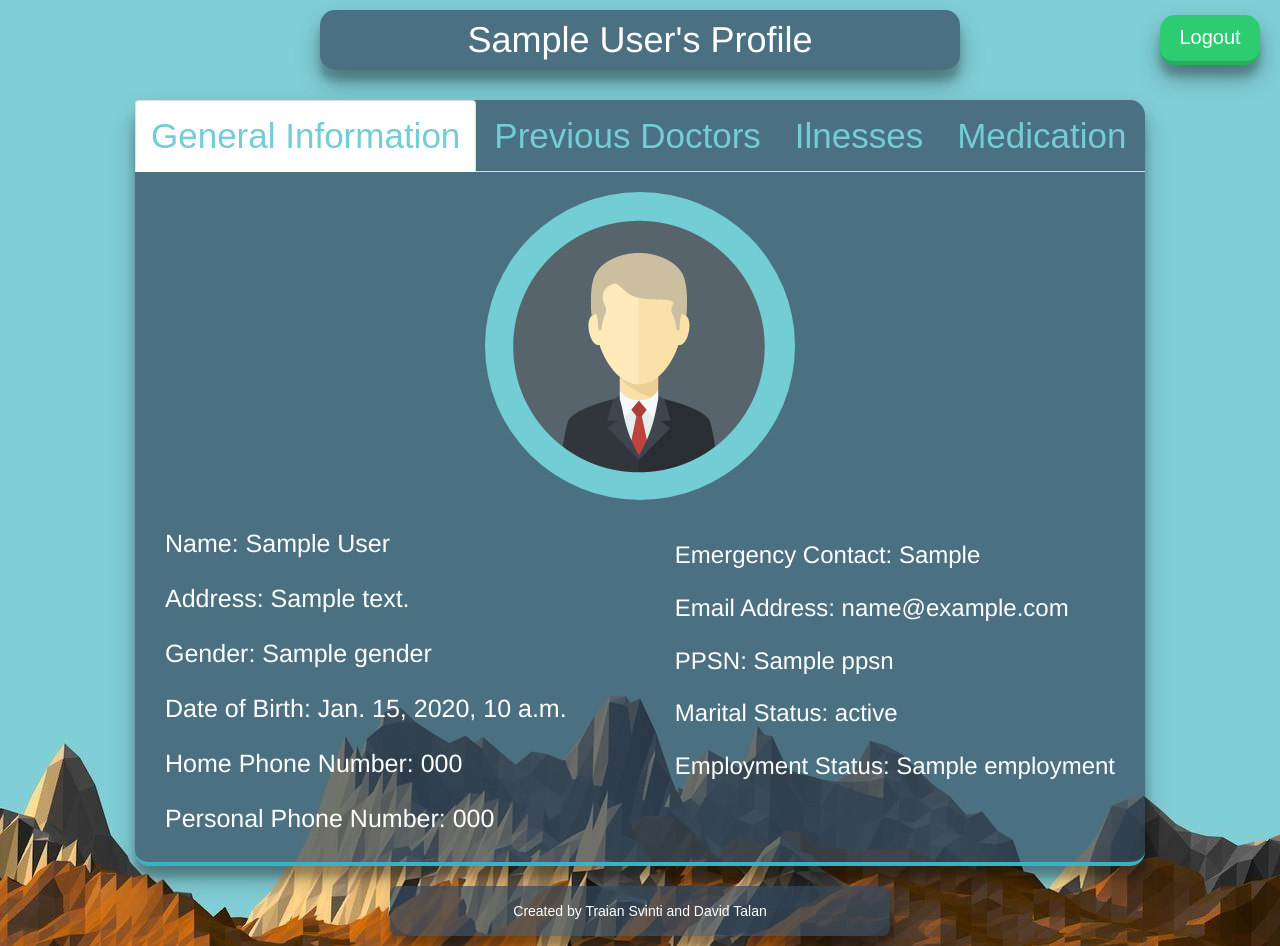
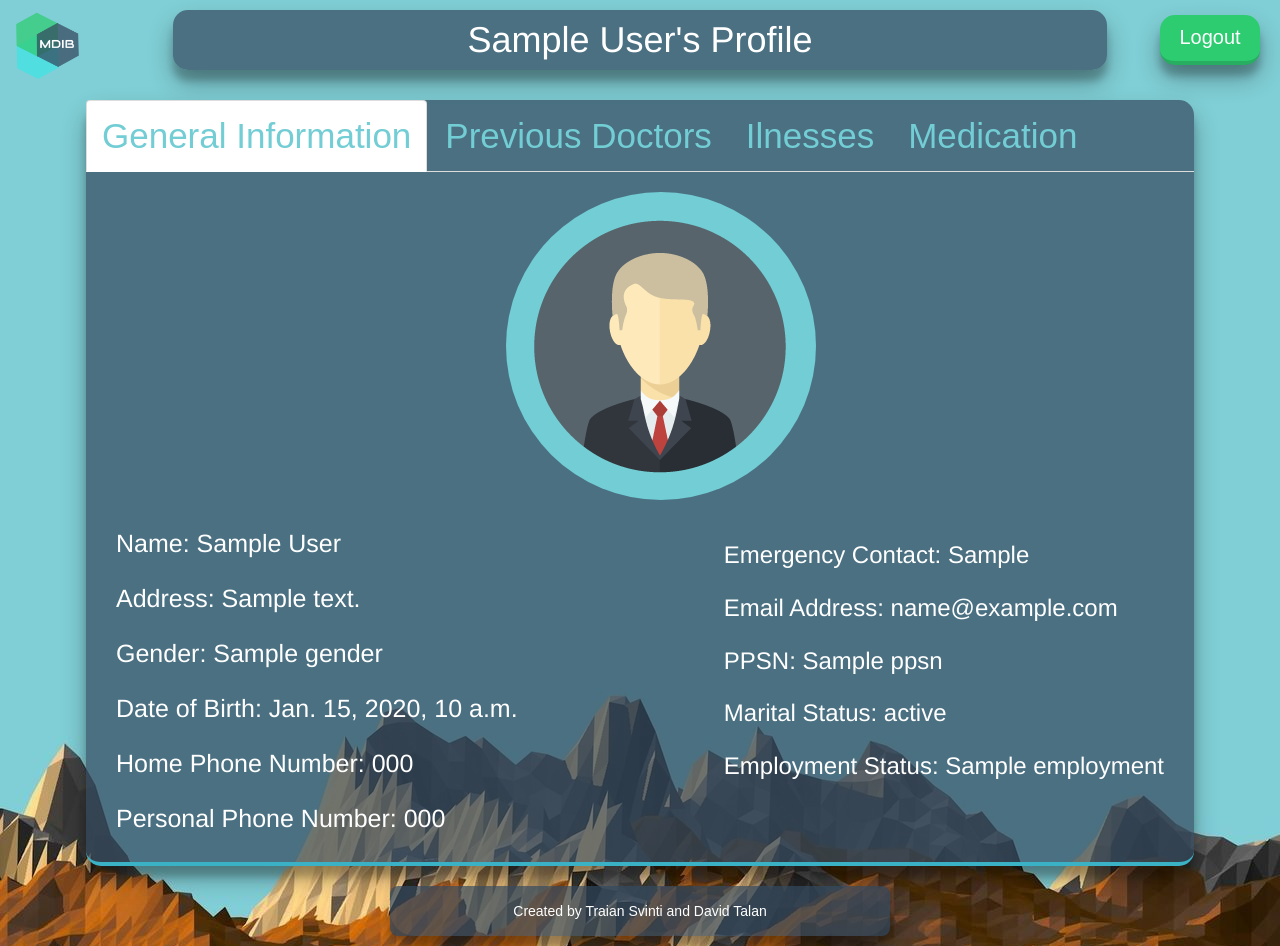
Before and after one commit to svintit/Healthcare-Record-Application-Implementing-Blockchain, a Django app: template code/medicalDatabase/personalInfo/templates/personalInfo/details.html in a window 1280 px wide. Run offline with Django 3.2, Linux system fonts and the light colour scheme; the template is opened without the code that fills it: most values are stand-ins (such as "Sample title", 1, 10 or a date in 2020); some libraries are stand-ins or nearby versions.

Commit message:
Final Prototype, system failure averted

```diff
--- a/code/medicalDatabase/medicalDatabase/getUrl.py
+++ /dev/null
@@ -1,5 +0,0 @@
-import requests
-
-class getUrl():
-	result = requests.get('http://127.0.0.1:9984/api/v1/transactions/d9971cb8074e6d3e7a71b95dbdace0466a6d8f9759e583d1911c619f55a62e18')
-	print(result.text)
--- a/code/medicalDatabase/personalInfo/static/personalInfo/main.css
+++ b/code/medicalDatabase/personalInfo/static/personalInfo/main.css
@@ -49,7 +49,7 @@ body {
 }
 
 .patientcontainer {
-    width: 1010px;
+    width: 1108px;
     height: auto;
     text-align: left;
     background-color: rgba(52,73,94,0.7);
@@ -142,6 +142,7 @@ input[type=password] {
    margin: 5px;
    text-align: center;
    font-family: sans-serif;
+   color: white;
    background-color: rgba(0, 0, 0, 0.5);
    border-width: 0px;
 }
@@ -205,7 +206,7 @@ p {
 
 .center {
     margin: auto;
-    width: 50%;
+    width: 73%;
     padding: 10px;
 }
 
--- a/code/medicalDatabase/personalInfo/templates/personalInfo/details.html
+++ b/code/medicalDatabase/personalInfo/templates/personalInfo/details.html
@@ -18,7 +18,8 @@
 	</head>
 	<body>
 		<header>
-			<h1 class="center" style="color: #fff; margin-top: 10px;"> {{ profile.fullName }}'s Profile </h1>
+			<img style="height: 70px; width: 70px; margin-top:10px; margin-left:10px;" src="../../static/personalInfo/MDIBlogo.png"/>
+			<h1 class="center" style="color: #fff; margin-top: -70px;"> {{ profile.fullName }}'s Profile </h1>
 		</header>
 
 		<button onclick = "location.href = 'http://127.0.0.1:8000/accounts/logout/';" class = "logoutbtn z-depth-3"> Logout </button>
@@ -35,7 +36,7 @@
 			<div class="tab-content">
 			    <div id="home" class="tab-pane fade in active">
 
-			    	<div class="photocontainer" style = "margin-left: 350px; margin-top:20px">
+			    	<div class="photocontainer" style = "margin-left: 420px; margin-top:20px">
 						<img style="border-radius: 50%;" src="../../static/personalInfo/man.png"/>
 					</div>
 
--- a/code/medicalDatabase/personalInfo/templates/personalInfo/index.html
+++ b/code/medicalDatabase/personalInfo/templates/personalInfo/index.html
@@ -14,7 +14,7 @@
 
 	<body>
 		<header>
-			<h1> Medical Database Login</h1>
+			<h1> Medical Database </h1>
 		</header>
 
 			<div class="infoContainer z-depth-3">
--- a/code/medicalDatabase/personalInfo/templates/registration/login.html
+++ b/code/medicalDatabase/personalInfo/templates/registration/login.html
@@ -14,7 +14,8 @@
 
 	<body>
 		<header>
-			<h1 style="font-size: 20px"> Medical Database Implementing Blockchain <img style="height: 70px; width: 70px;" src="../../static/personalInfo/MDIBlogo.png"/> </h1>
+			<img style="height: 70px; width: 70px; margin-top:10px; margin-left:10px;" src="../../static/personalInfo/MDIBlogo.png"/>
+			<h1 style="font-size: 35px; margin-top: -70px;"> Medical Database Login</h1>
 		</header>
 
 		<div class="container z-depth-3">
--- a/code/medicalDatabase/personalInfo/views.py
+++ b/code/medicalDatabase/personalInfo/views.py
@@ -2,7 +2,6 @@ from django.shortcuts import render, get_object_or_404
 from django.contrib.auth.decorators import login_required
 from django.contrib.auth import logout
 from django.template.response import TemplateResponse
-from .models import UserProfile
 from django.core import serializers
 from django.http import JsonResponse
 
--- a/code/medicalDatabase/userprofile/models.py
+++ b/code/medicalDatabase/userprofile/models.py
@@ -1,6 +1,5 @@
 from djongo import models
 from django.db.models.signals import post_save
-from djongo.models import forms
 from django.contrib.auth.models import User
 
 class UserProfile(models.Model):
```
Also changed, not shown: code/medicalDatabase/personalInfo/models.py (deleted, +0 -17 lines), code/medicalDatabase/medicalDatabase/settings.py (line endings or trailing spaces), code/medicalDatabase/personalInfo/migrations/0001_initial.py (deleted), code/medicalDatabase/personalInfo/migrations/0002_auto_20180307_2133.py (deleted), code/medicalDatabase/personalInfo/migrations/__init__.py (deleted), code/medicalDatabase/userprofile/migrations/0001_initial.py, code/medicalDatabase/userprofile/migrations/0002_auto_20180307_2133.py (deleted), code/medicalDatabase/userprofile/migrations/0003_auto_20180307_2351.py (deleted), code/medicalDatabase/userprofile/migrations/0004_auto_20180307_2351.py (deleted), code/medicalDatabase/userprofile/migrations/0005_auto_20180308_0007.py (deleted), code/medicalDatabase/userprofile/migrations/0006_auto_20180308_2042.py (deleted). Lines whose indentation alone changed are shown as unchanged.
